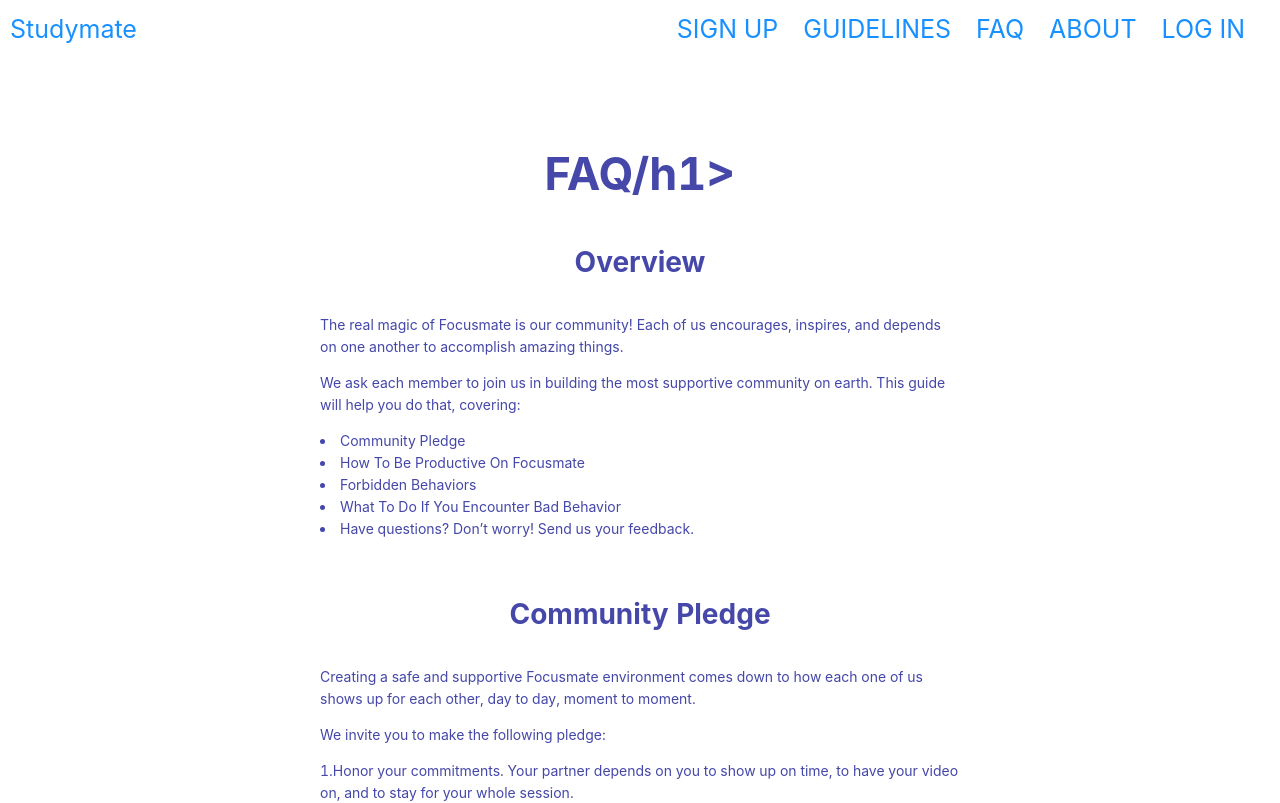
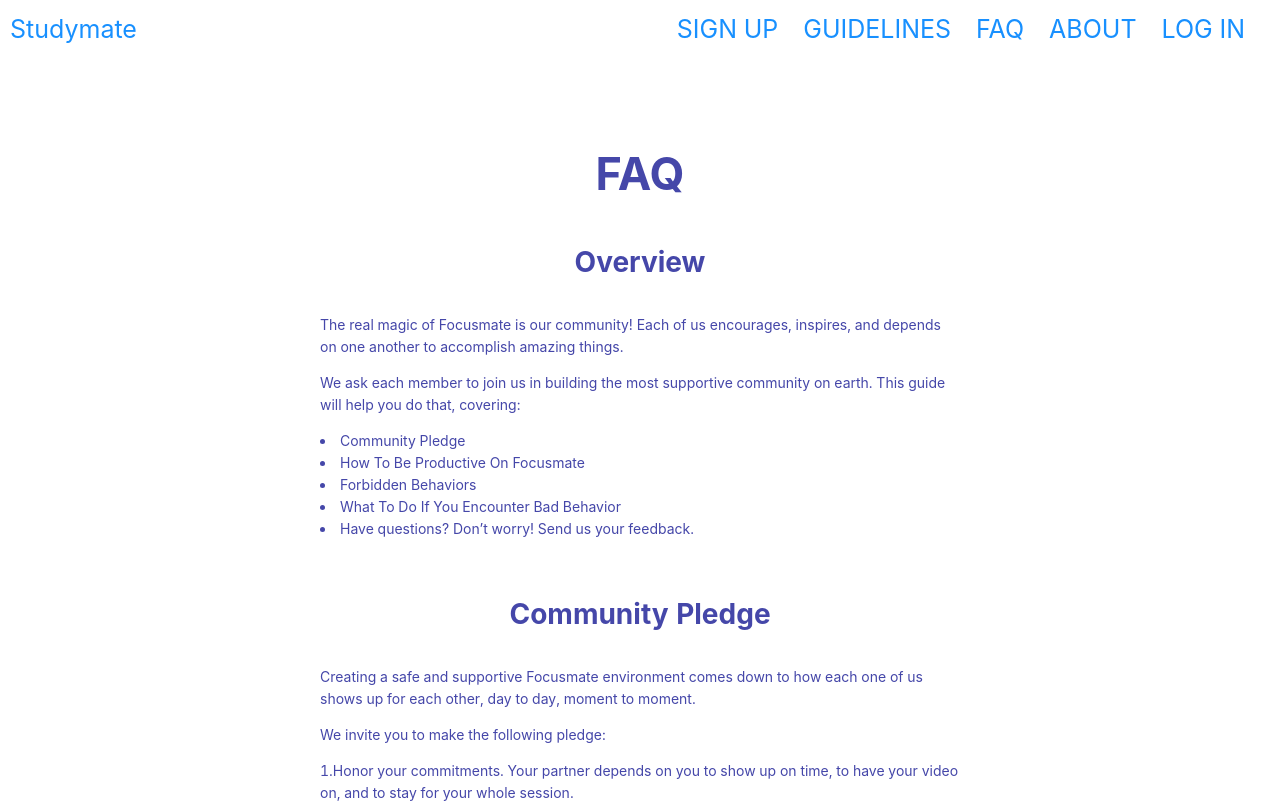
Before and after one commit to sbin0819/webcam, a React (Create React App) app in the folder front/: page /faq in a window 1280 px wide. Shown: the top 803 px of the page. Built offline with nearby package versions, Linux system fonts and the light colour scheme.

Commit message:
fix conflict

```diff
--- a/front/src/App.js
+++ b/front/src/App.js
@@ -4,7 +4,7 @@ import { Route, Switch, Redirect } from 'react-router-dom';
 
 import Main from './pages/index';
 import Login from './pages/login';
-import Signup from './pages/signup/index';
+import Signup from './pages/signup';
 import SignupMethod from './pages/signup/method';
 import Guidelines from './pages/guidelines';
 import Faq from './pages/faq';
--- a/front/src/pages/faq/markdown.js
+++ b/front/src/pages/faq/markdown.js
@@ -1,5 +1,5 @@
 export const markdown = `
-<h1 class='top'>FAQ/h1>
+<h1 class='top'>FAQ</h1>
 <h1>Overview</h1>
 <p>The real magic of Focusmate is our community! Each of us encourages, inspires, and depends on one another to accomplish amazing things.</p>
 
--- a/front/src/pages/signup/index.js
+++ b/front/src/pages/signup/index.js
@@ -1,5 +1,5 @@
 import React from 'react';
-import SignupComponent from '../../components/Account/signup';
+import SignupComponent from '../../components/Account/signup/index';
 
 const Signup = () => {
   return <SignupComponent />;
```
Also changed, not shown: front/src/pages/signup.js (deleted, +0 -7 lines).
